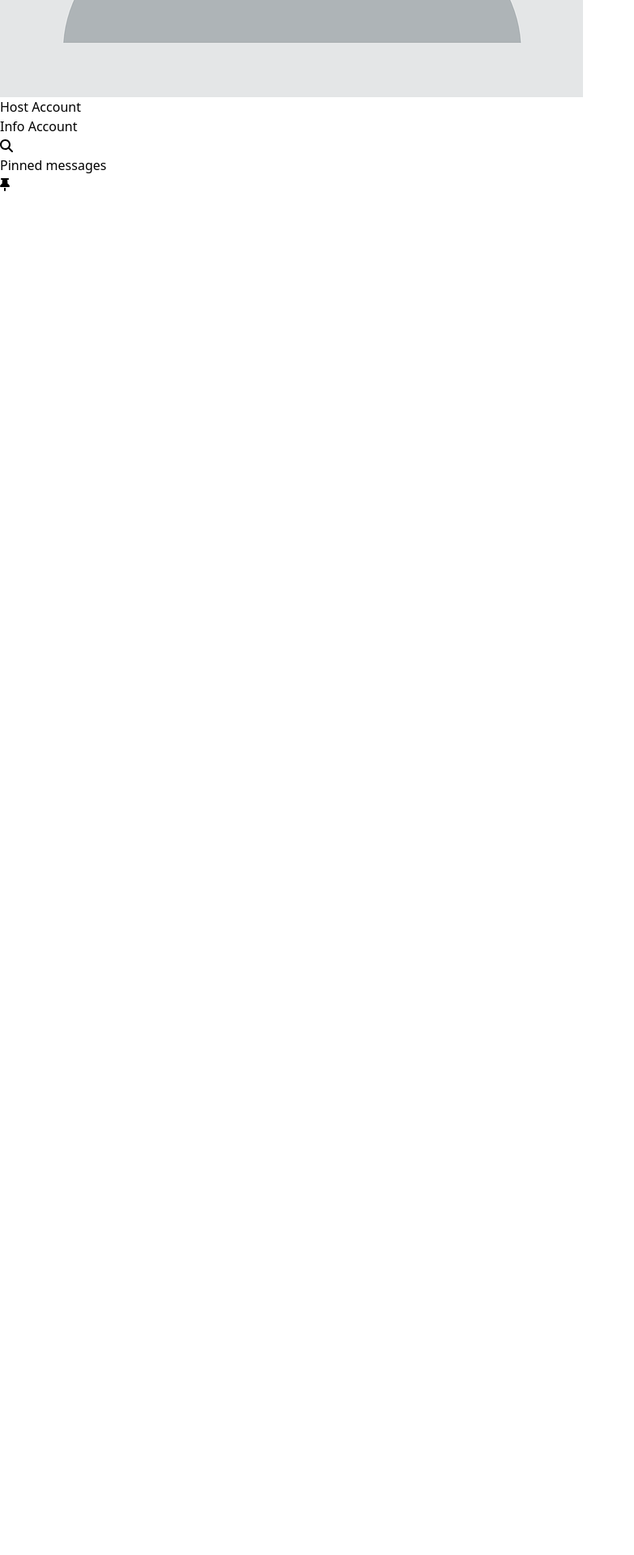
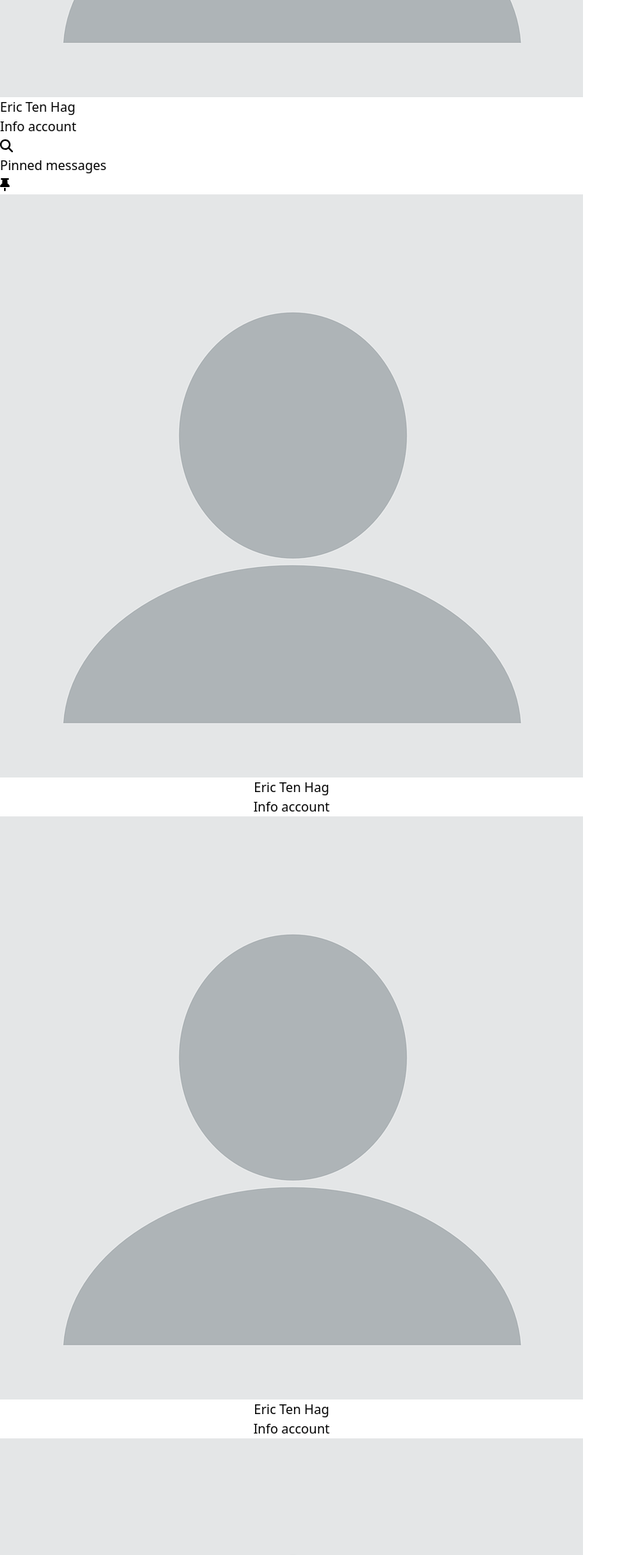
Before and after one commit to faisaldamit/Chat-app, a React (Vite) app: page / in a window 1280 px wide. Shown: the part 600-2520 px from the top of the page at 81% size, without its empty margins (0-783 px from the left). Before the commit the page ends 840 px from the top, so only its background shows below. Built offline with nearby package versions, Linux system fonts and the light colour scheme.

Commit message:
1st commit tday

```diff
--- a/src/App.tsx
+++ b/src/App.tsx
@@ -10,36 +10,257 @@ import {
 function App() {
   return (
     <div className=" w-full h-dvh ">
-      <nav className="w-1/3 h-dvh rounded-r-2xl box-border bg-gray-700/10 z-999 ">
-        <div className="flex ">
+      <div
+        className="sm:w-1/3 w-1/2 h-dvh rounded-r-2xl
+      box-border bg-gray-700/10 z-999 "
+      >
+        <div className="flex last:ml-auto md:shrink-0 max-[600px]:justify-between">
           <img
             src={profilePictureDefault}
-            className="rounded-full  w-1/6 p-4"
+            className="rounded-full w-1/6 p-4 max-[600px]:w-1/3 max-[600px]:h-full"
             alt="profile"
           />
-          <div className="w-1/3 p-4 ">
-            <p className="text-lg font-semibold">Host Account</p>
+          <div className="w-4/5 p-4 max-[600px]:hidden  ">
+            <p className="text-lg font-semibold ">Eric Ten Hag</p>
             <a href="">
-              <p className="text-sm">Info Account</p>
+              <p className="text-sm">Info account</p>
             </a>
           </div>
-          <div className=" bg-gray-800/10 rounded-full h-10 w-10 m-6 relative right-30 " >
-            <button type="button" className=" rounded-full ">
+          <div
+            className="bg-gray-800/10 rounded-full
+                          h-8 w-9 m-5 mt-7 relative right-30
+                          hover:bg-slate-50 active:bg-slate-50 focus:outline-none
+                          focus:ring focus:ring-slate-50 "
+          >
+            <button type="button" className=" rounded-full static ">
               <FontAwesomeIcon
                 icon={faMagnifyingGlass}
-                className="absolute"
+                className="absolute bottom-1/4 left-1/4"
               />
             </button>
           </div>
         </div>
 
-        <div className="rounded flex rounded-r-full justify-between bg-red-100">
-          <div className="flex-none w-15 rounded-full p-2">Pinned messages</div>
-          <div className="flex-none  ">
-            <FontAwesomeIcon icon={faThumbTack} className="w-10 mt-3 " />
+        <div className="rounded-r bg-red-100 h-auto overflow-auto scrollbar:hidden">
+          <div className=" flex  justify-between ">
+            <div className="flex-none w-15 rounded-full p-2">
+              Pinned messages
+            </div>
+            <div className="flex-none  ">
+              <FontAwesomeIcon icon={faThumbTack} className="w-10 mt-3" />
+            </div>
           </div>
+          <button
+            className="flex max-[600px]:justify-between hover:bg-slate-50 active:bg-slate-50 focus:outline-none
+                          focus:ring focus:ring-slate-50 cursor-pointer"
+          >
+            <img
+              src={profilePictureDefault}
+              className="rounded-full w-1/6 p-4 max-[600px]:w-1/3 max-[600px]:h-full"
+              alt="profile"
+            />
+            <div className="w-4/5 p-4 max-[600px]:hidden text-left ">
+              <p className="text-lg font-semibold ">Eric Ten Hag</p>
+              <a href="">
+                <p className="text-sm">Info account</p>
+              </a>
+            </div>
+          </button>
+
+          <button
+            className="flex max-[600px]:justify-between hover:bg-slate-50 active:bg-slate-50 focus:outline-none
+                          focus:ring focus:ring-slate-50 cursor-pointer"
+          >
+            <img
+              src={profilePictureDefault}
+              className="rounded-full w-1/6 p-4 max-[600px]:w-1/3 max-[600px]:h-full"
+              alt="profile"
+            />
+            <div className="w-4/5 p-4 max-[600px]:hidden text-left ">
+              <p className="text-lg font-semibold ">Eric Ten Hag</p>
+              <a href="">
+                <p className="text-sm">Info account</p>
+              </a>
+            </div>
+          </button>
+          <button
+            className="flex max-[600px]:justify-between hover:bg-slate-50 active:bg-slate-50 focus:outline-none
+                          focus:ring focus:ring-slate-50 cursor-pointer"
+          >
+            <img
+              src={profilePictureDefault}
+              className="rounded-full w-1/6 p-4 max-[600px]:w-1/3 max-[600px]:h-full"
+              alt="profile"
+            />
+            <div className="w-4/5 p-4 max-[600px]:hidden text-left ">
+              <p className="text-lg font-semibold ">Eric Ten Hag</p>
+              <a href="">
+                <p className="text-sm">Info account</p>
+              </a>
+            </div>
+          </button>
+          <button
+            className="flex max-[600px]:justify-between hover:bg-slate-50 active:bg-slate-50 focus:outline-none
+                          focus:ring focus:ring-slate-50 cursor-pointer"
+          >
+            <img
+              src={profilePictureDefault}
+              className="rounded-full w-1/6 p-4 max-[600px]:w-1/3 max-[600px]:h-full"
+              alt="profile"
+            />
+            <div className="w-4/5 p-4 max-[600px]:hidden text-left ">
+              <p className="text-lg font-semibold ">Eric Ten Hag</p>
+              <a href="">
+                <p className="text-sm">Info account</p>
+              </a>
+            </div>
+          </button>
+          <button
+            className="flex max-[600px]:justify-between hover:bg-slate-50 active:bg-slate-50 focus:outline-none
+                          focus:ring focus:ring-slate-50 cursor-pointer"
+          >
+            <img
+              src={profilePictureDefault}
+              className="rounded-full w-1/6 p-4 max-[600px]:w-1/3 max-[600px]:h-full"
+              alt="profile"
+            />
+            <div className="w-4/5 p-4 max-[600px]:hidden text-left ">
+              <p className="text-lg font-semibold ">Eric Ten Hag</p>
+              <a href="">
+                <p className="text-sm">Info account</p>
+              </a>
+            </div>
+          </button>
+          <button
+            className="flex max-[600px]:justify-between hover:bg-slate-50 active:bg-slate-50 focus:outline-none
+                          focus:ring focus:ring-slate-50 cursor-pointer"
+          >
+            <img
+              src={profilePictureDefault}
+              className="rounded-full w-1/6 p-4 max-[600px]:w-1/3 max-[600px]:h-full"
+              alt="profile"
+            />
+            <div className="w-4/5 p-4 max-[600px]:hidden text-left ">
+              <p className="text-lg font-semibold ">Eric Ten Hag</p>
+              <a href="">
+                <p className="text-sm">Info account</p>
+              </a>
+            </div>
+          </button>
+          <button
+            className="flex max-[600px]:justify-between hover:bg-slate-50 active:bg-slate-50 focus:outline-none
+                          focus:ring focus:ring-slate-50 cursor-pointer"
+          >
+            <img
+              src={profilePictureDefault}
+              className="rounded-full w-1/6 p-4 max-[600px]:w-1/3 max-[600px]:h-full"
+              alt="profile"
+            />
+            <div className="w-4/5 p-4 max-[600px]:hidden text-left ">
+              <p className="text-lg font-semibold ">Eric Ten Hag</p>
+              <a href="">
+                <p className="text-sm">Info account</p>
+              </a>
+            </div>
+          </button>
+          <button
+            className="flex max-[600px]:justify-between hover:bg-slate-50 active:bg-slate-50 focus:outline-none
+                          focus:ring focus:ring-slate-50 cursor-pointer"
+          >
+            <img
+              src={profilePictureDefault}
+              className="rounded-full w-1/6 p-4 max-[600px]:w-1/3 max-[600px]:h-full"
+              alt="profile"
+            />
+            <div className="w-4/5 p-4 max-[600px]:hidden text-left ">
+              <p className="text-lg font-semibold ">Eric Ten Hag</p>
+              <a href="">
+                <p className="text-sm">Info account</p>
+              </a>
+            </div>
+          </button>
+          <button
+            className="flex max-[600px]:justify-between hover:bg-slate-50 active:bg-slate-50 focus:outline-none
+                          focus:ring focus:ring-slate-50 cursor-pointer"
+          >
+            <img
+              src={profilePictureDefault}
+              className="rounded-full w-1/6 p-4 max-[600px]:w-1/3 max-[600px]:h-full"
+              alt="profile"
+            />
+            <div className="w-4/5 p-4 max-[600px]:hidden text-left ">
+              <p className="text-lg font-semibold ">Eric Ten Hag</p>
+              <a href="">
+                <p className="text-sm">Info account</p>
+              </a>
+            </div>
+          </button>
+          <button
+            className="flex max-[600px]:justify-between hover:bg-slate-50 active:bg-slate-50 focus:outline-none
+                          focus:ring focus:ring-slate-50 cursor-pointer"
+          >
+            <img
+              src={profilePictureDefault}
+              className="rounded-full w-1/6 p-4 max-[600px]:w-1/3 max-[600px]:h-full"
+              alt="profile"
+            />
+            <div className="w-4/5 p-4 max-[600px]:hidden text-left ">
+              <p className="text-lg font-semibold ">Eric Ten Hag</p>
+              <a href="">
+                <p className="text-sm">Info account</p>
+              </a>
+            </div>
+          </button>
+          <button
+            className="flex max-[600px]:justify-between hover:bg-slate-50 active:bg-slate-50 focus:outline-none
+                          focus:ring focus:ring-slate-50 cursor-pointer"
+          >
+            <img
+              src={profilePictureDefault}
+              className="rounded-full w-1/6 p-4 max-[600px]:w-1/3 max-[600px]:h-full"
+              alt="profile"
+            />
+            <div className="w-4/5 p-4 max-[600px]:hidden text-left ">
+              <p className="text-lg font-semibold ">Eric Ten Hag</p>
+              <a href="">
+                <p className="text-sm">Info account</p>
+              </a>
+            </div>
+          </button>
+          <button
+            className="flex max-[600px]:justify-between hover:bg-slate-50 active:bg-slate-50 focus:outline-none
+                          focus:ring focus:ring-slate-50 cursor-pointer"
+          >
+            <img
+              src={profilePictureDefault}
+              className="rounded-full w-1/6 p-4 max-[600px]:w-1/3 max-[600px]:h-full"
+              alt="profile"
+            />
+            <div className="w-4/5 p-4 max-[600px]:hidden text-left ">
+              <p className="text-lg font-semibold ">Eric Ten Hag</p>
+              <a href="">
+                <p className="text-sm">Info account</p>
+              </a>
+            </div>
+          </button>
+          <button
+            className="flex max-[600px]:justify-between hover:bg-slate-50 active:bg-slate-50 focus:outline-none
+                          focus:ring focus:ring-slate-50 cursor-pointer"
+          >
+            <img
+              src={profilePictureDefault}
+              className="rounded-full w-1/6 p-4 max-[600px]:w-1/3 max-[600px]:h-full"
+              alt="profile"
+            />
+            <div className="w-4/5 p-4 max-[600px]:hidden text-left ">
+              <p className="text-lg font-semibold ">Eric Ten Hag</p>
+              <a href="">
+                <p className="text-sm">Info account</p>
+              </a>
+            </div>
+          </button>
         </div>
-      </nav>
+      </div>
     </div>
   );
 }
```
